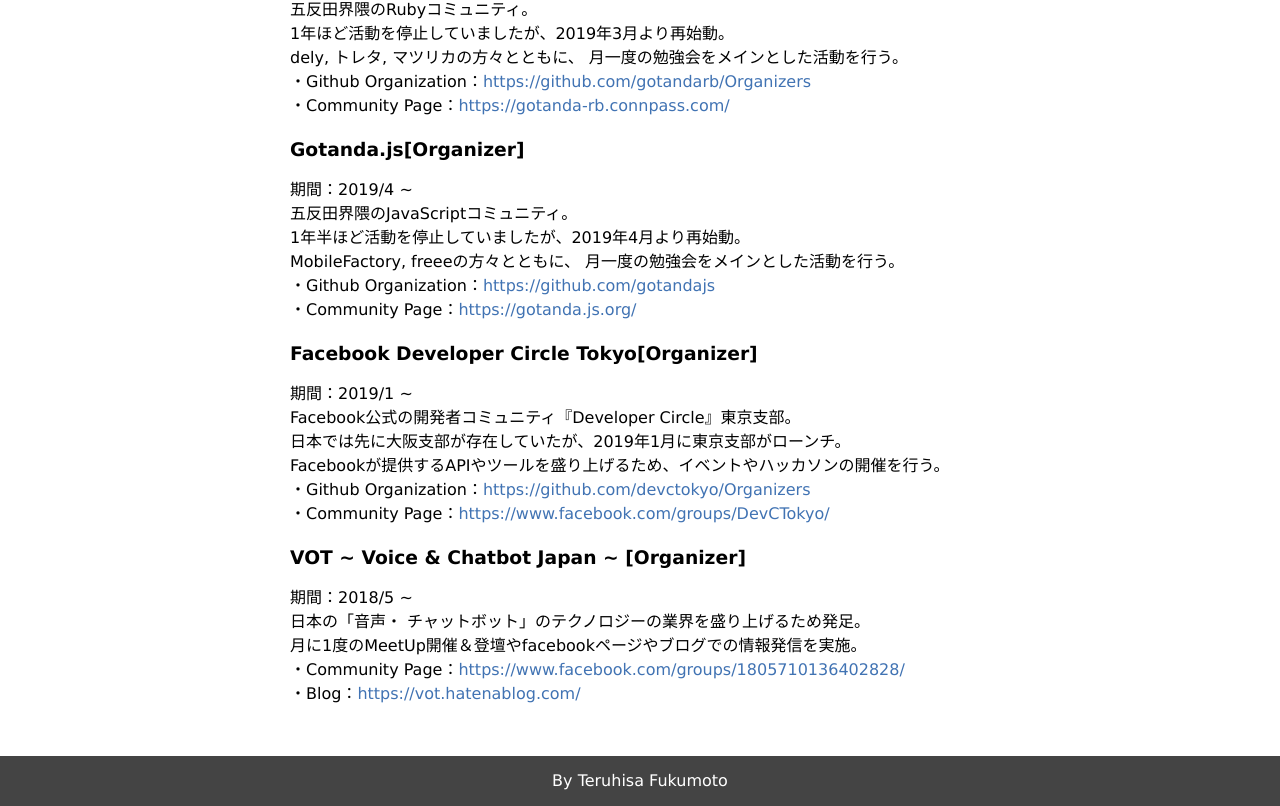
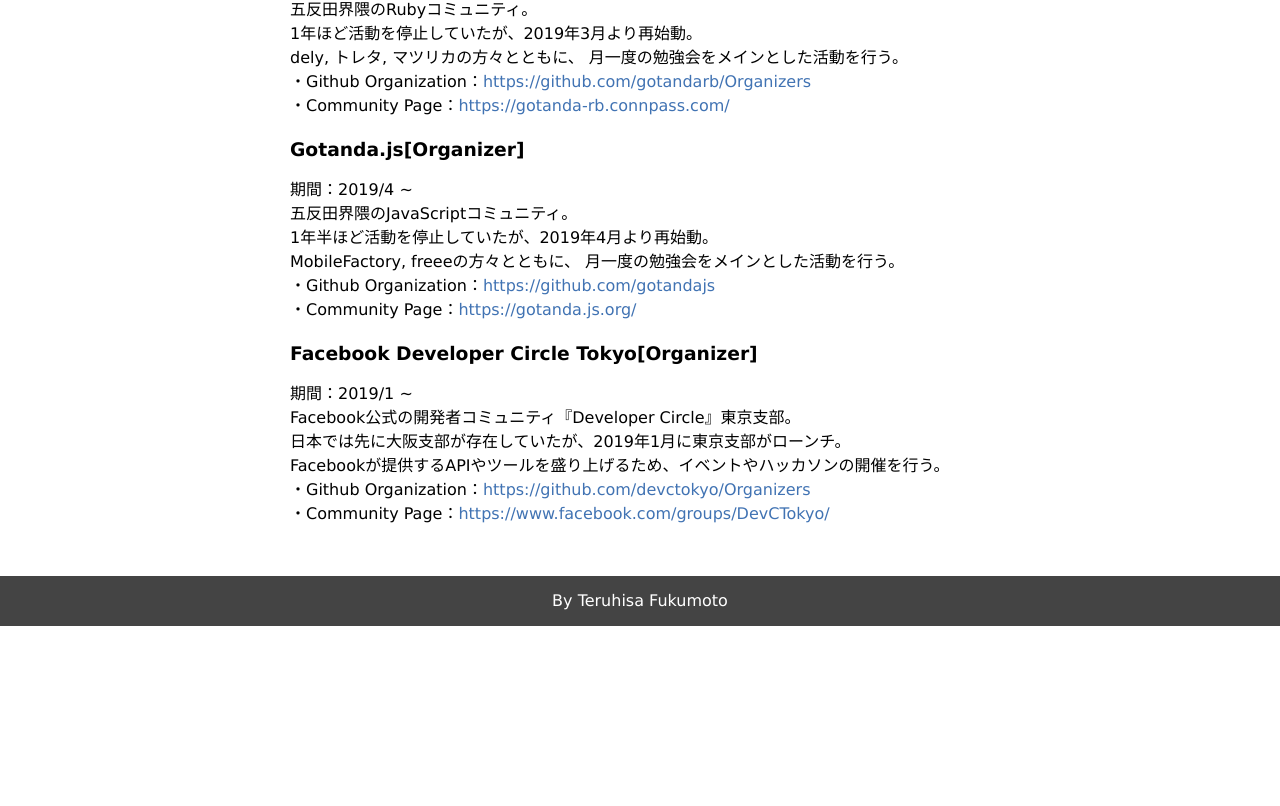
Before and after one commit to f-teruhisa/fukumoto_portfolio, a React (Create React App) app: page /community in a window 1280 px wide. Shown: the part 334-1140 px from the top of the page. After the commit the page ends 960 px from the top, so only its background shows below. Built offline with nearby package versions, Linux system fonts and the light colour scheme.

Commit message:
update community

```diff
--- a/src/components/Community.js
+++ b/src/components/Community.js
@@ -7,7 +7,7 @@
     <p>
     期間：2019/3 ~<br />
     五反田界隈のRubyコミュニティ。< br />
-    1年ほど活動を停止していましたが、2019年3月より再始動。< br />
+    1年ほど活動を停止していたが、2019年3月より再始動。< br />
     dely, トレタ, マツリカの方々とともに、 月一度の勉強会をメインとした活動を行う。< br />
     ・Github Organization：<a href='https://github.com/gotandarb/Organizers'>https://github.com/gotandarb/Organizers</a><br />
     ・Community Page：<a href='https://gotanda-rb.connpass.com/'>https://gotanda-rb.connpass.com/</a><br />
@@ -17,7 +17,7 @@
     <p>
     期間：2019/4 ~<br />
     五反田界隈のJavaScriptコミュニティ。< br />
-    1年半ほど活動を停止していましたが、2019年4月より再始動。< br />
+    1年半ほど活動を停止していたが、2019年4月より再始動。< br />
     MobileFactory, freeeの方々とともに、 月一度の勉強会をメインとした活動を行う。< br />
     ・Github Organization：<a href='https://github.com/gotandajs'>https://github.com/gotandajs</a><br />
     ・Community Page：<a href='https://gotanda.js.org/'>https://gotanda.js.org/</a><br />
@@ -32,15 +32,6 @@
     ・Github Organization：<a href='https://github.com/devctokyo/Organizers'>https://github.com/devctokyo/Organizers</a><br />
     ・Community Page：<a href='https://www.facebook.com/groups/DevCTokyo/'>https://www.facebook.com/groups/DevCTokyo/</a><br />
     </p>
-
-    <h3>VOT ~ Voice & Chatbot Japan ~ [Organizer]</h3>
-    <p>
-    期間：2018/5 ~<br />
-    日本の「音声・ チャットボット」のテクノロジーの業界を盛り上げるため発足。<br />
-    月に1度のMeetUp開催＆登壇やfacebookページやブログでの情報発信を実施。<br />
-    ・Community Page：<a href='https://www.facebook.com/groups/1805710136402828/'>https://www.facebook.com/groups/1805710136402828/</a><br />
-    ・Blog：<a href="https://vot.hatenablog.com/">https://vot.hatenablog.com/</a>
-    </p>
   </React.Fragment>
 );
 
```
